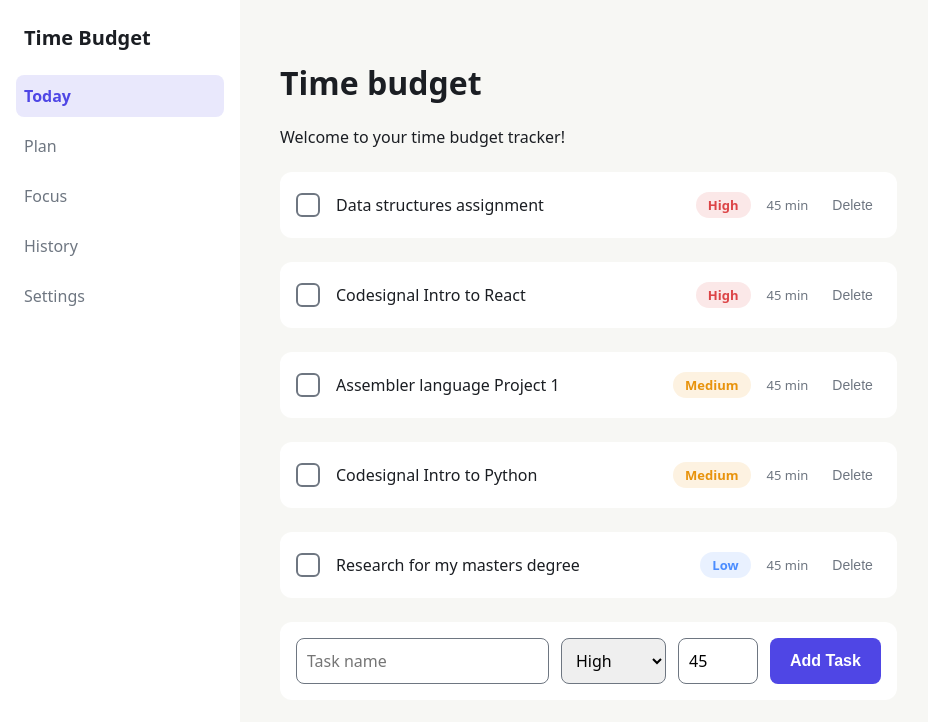
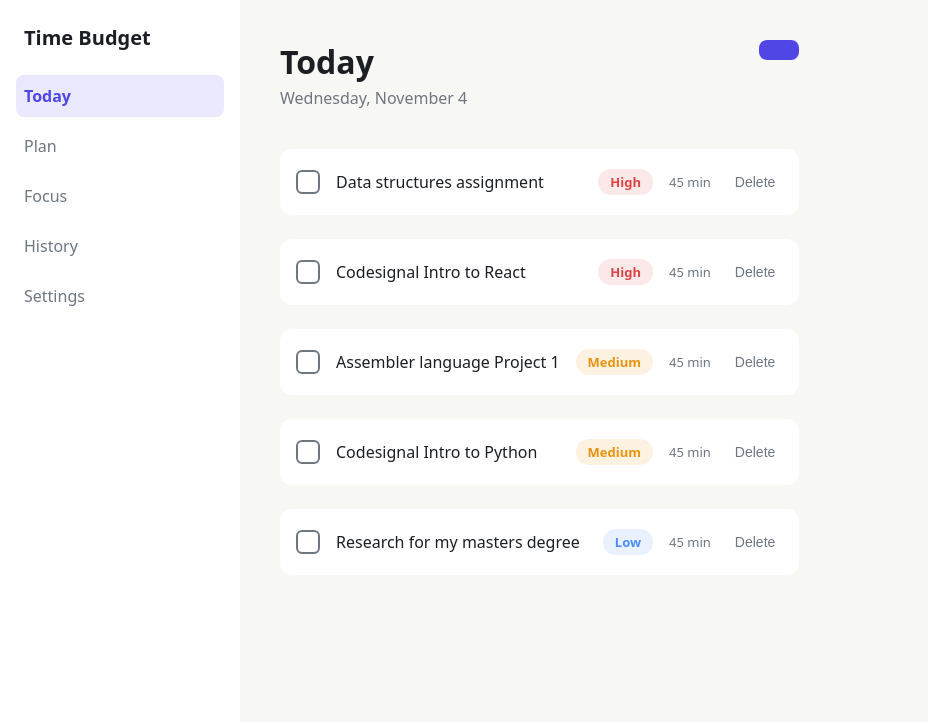
Before and after one commit to ohejela/time-budget, a React (Vite) app: page / in a window 1280 px wide. Shown: the top 722 px of the page, without its empty margins (0-928 px from the left). Built offline with nearby package versions, Linux system fonts and the light colour scheme.

Commit message:
showform and add task

```diff
--- a/src/App.jsx
+++ b/src/App.jsx
@@ -18,8 +18,10 @@ function App() {
   useEffect(() => {
     localStorage.setItem("tasks", JSON.stringify(tasks))
   }, [tasks])
+  const [showForm, setShowForm]= useState(false)
   function addTask(newTask){
     setTasks([...tasks, newTask]);
+    setShowForm(false)
   }
   function deleteTask(idToDelete){
     setTasks(tasks.filter((task)=>task.id !== idToDelete))
@@ -29,8 +31,22 @@ function App() {
     <div className="app">
       <Sidebar />
       <main className="main">
-        <h1>Time budget</h1>
-        <p>Welcome to your time budget tracker!</p>
+        <header className ="today-header">
+          <div>
+            <h1>Today</h1>
+            <p className="date-line">
+              {new Date().toLocaleDateString("en-US", {
+                weekday: "long",
+                month: "long",
+                day: "numeric"
+              })}
+            </p>
+          </div>
+          <button className="add-task-button" onClick={() => setShowForm(!showForm)}>
+            </button>
+          </header>
+
+          {showForm && <AddTaskForm onAdd={addTask} />}
 {tasks.map((task) => (
   <TaskRow
     key={task.id}
@@ -41,7 +57,7 @@ function App() {
     id={task.id}
   />
 ))}
-        <AddTaskForm onAdd={addTask} />
+
       </main>
     </div>
   )
--- a/src/index.css
+++ b/src/index.css
@@ -155,3 +155,28 @@ text-decoration: line-through;
 .delete-button:hover{
   color: var(--priority-high);
 }
+
+.today-header{
+  display: flex;
+  align-items: flex-start;
+  justify-content: space-between;
+  max-width: 720px;
+}
+
+.today-header h1{
+  margin: 0;
+}
+.date-line{
+  color: var(--muted);
+  margin-top: 4px;
+}
+.add-task-button{
+  padding: 10px 20px;
+  border: none;
+  border-radius: 8px;
+  background-color: var(--accent);
+  color: var(--surface);
+  font-size: 16px;
+  font-weight: 600;
+  cursor: pointer;
+}
```
